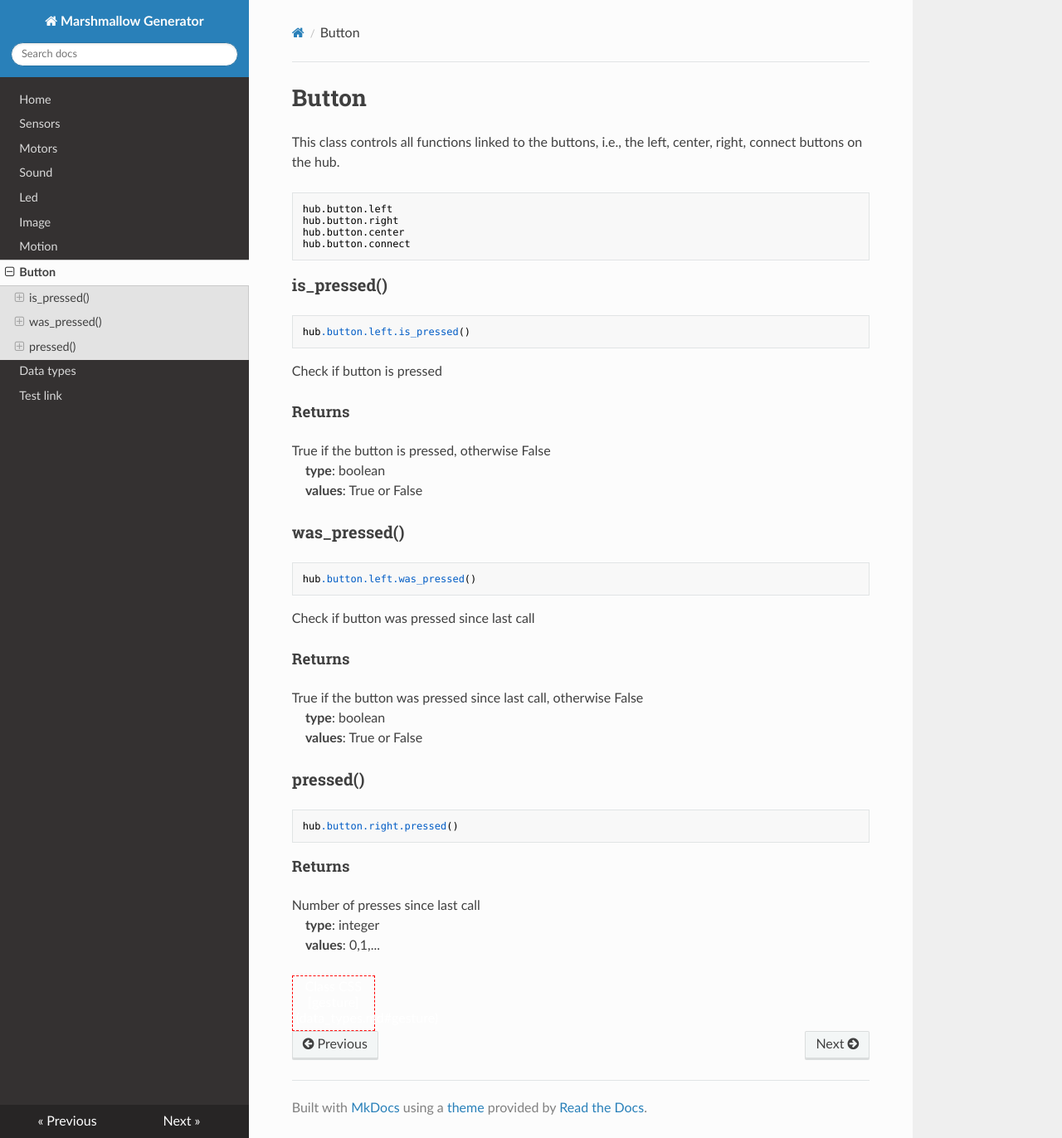
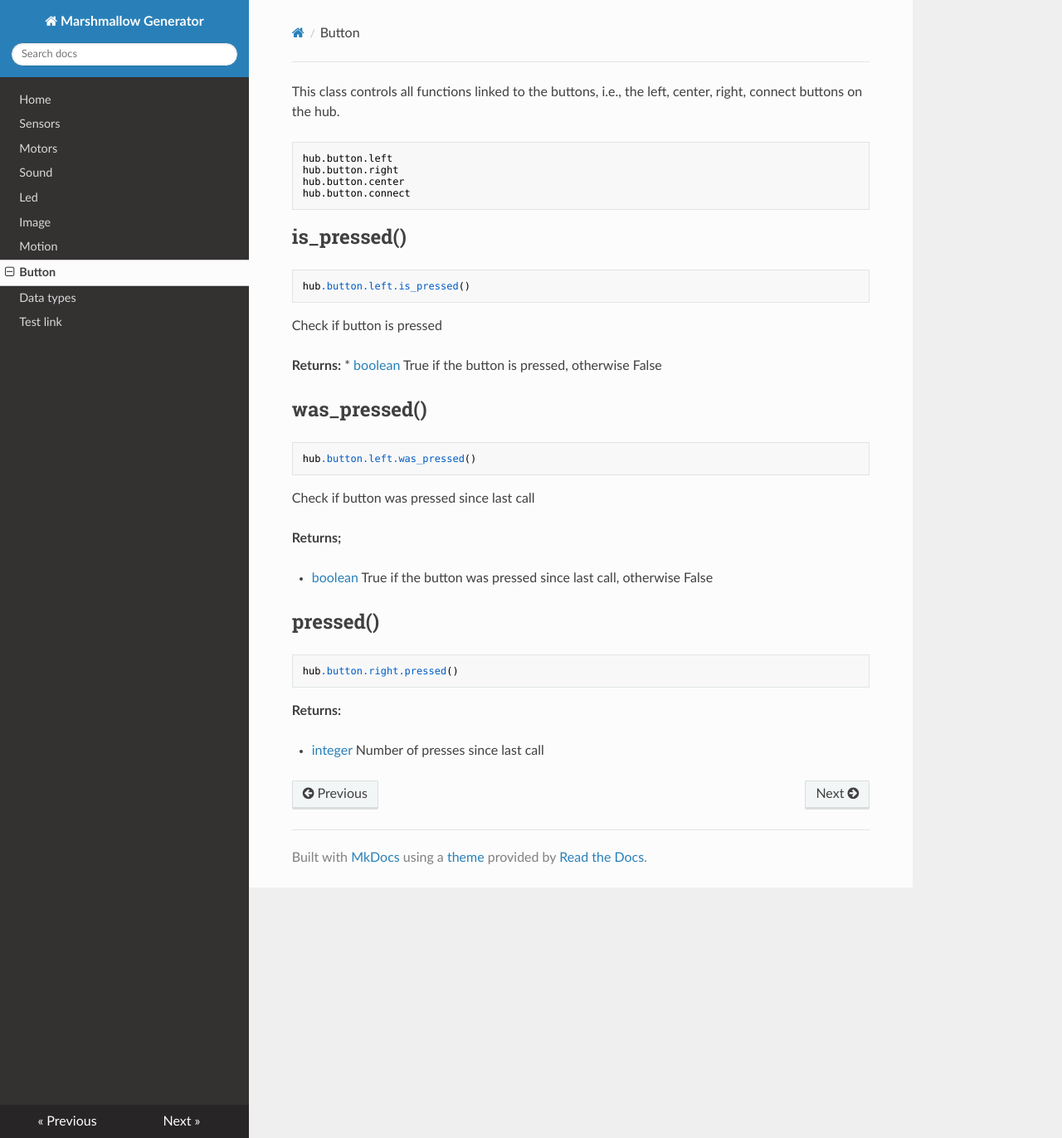
Before and after one commit to NStrijbosch/hub-module-notes, an MkDocs documentation site: the page built from docs/button.md, in a window 1280 px wide and 1372 px high. Shown: the whole window at 83% size. Built offline with MkDocs 1.6.1, drawn with Linux system fonts in a browser that asks for light colours; nearby versions of some CDN libraries.

Commit message:
Update button.md

````diff
--- a/docs/button.md
+++ b/docs/button.md
@@ -1,4 +1,3 @@
-# Button
 
 This class controls all functions linked to the buttons, i.e., the left, center, right, connect buttons on the hub.
 
@@ -9,7 +8,7 @@ hub.button.center
 hub.button.connect
 ```
 
-### is_pressed()
+## is_pressed()
 
 ```
 hub.button.left.is_pressed()
@@ -17,50 +16,25 @@ hub.button.left.is_pressed()
 
 Check if button is pressed
 
-#### Returns
-
-True if the button is pressed, otherwise False </br>
-&emsp; __type__: boolean </br>
-&emsp; __values__: True or False
+__Returns:__
+*  [boolean](data_types.md#bool) True if the button is pressed, otherwise False
 
 
-### was_pressed()
+## was_pressed()
 
 ```
 hub.button.left.was_pressed()
 ```
 Check if button was pressed since last call
 
-#### Returns
+__Returns;__
 
-True if the button was pressed since last call, otherwise False </br>
-&emsp; __type__: boolean </br>
-&emsp; __values__: True or False
+*  [boolean](data_types.md#bool) True if the button was pressed since last call, otherwise False
 
-### pressed()
+## pressed()
 ```
 hub.button.right.pressed()
 ```
-#### Returns
+__Returns:__
 
-Number of presses since last call </br>
-&emsp; __type__: integer </br>
-&emsp; __values__: 0,1,...
-
-
-<style type='text/css'>
-.class {
-   border: 1px dashed #FF0000;
-   color: #ffffff;
-   text-align: center;
-   width: 100px;
-   margin: 0px;
-   padding: 4px;
-   }
-</style>
-
-
-<div class="class">
-Class CSS
-[gesture](data_types.md#gesture)
-</div>
+* [integer](data_types.md#int) Number of presses since last call </br>
````
